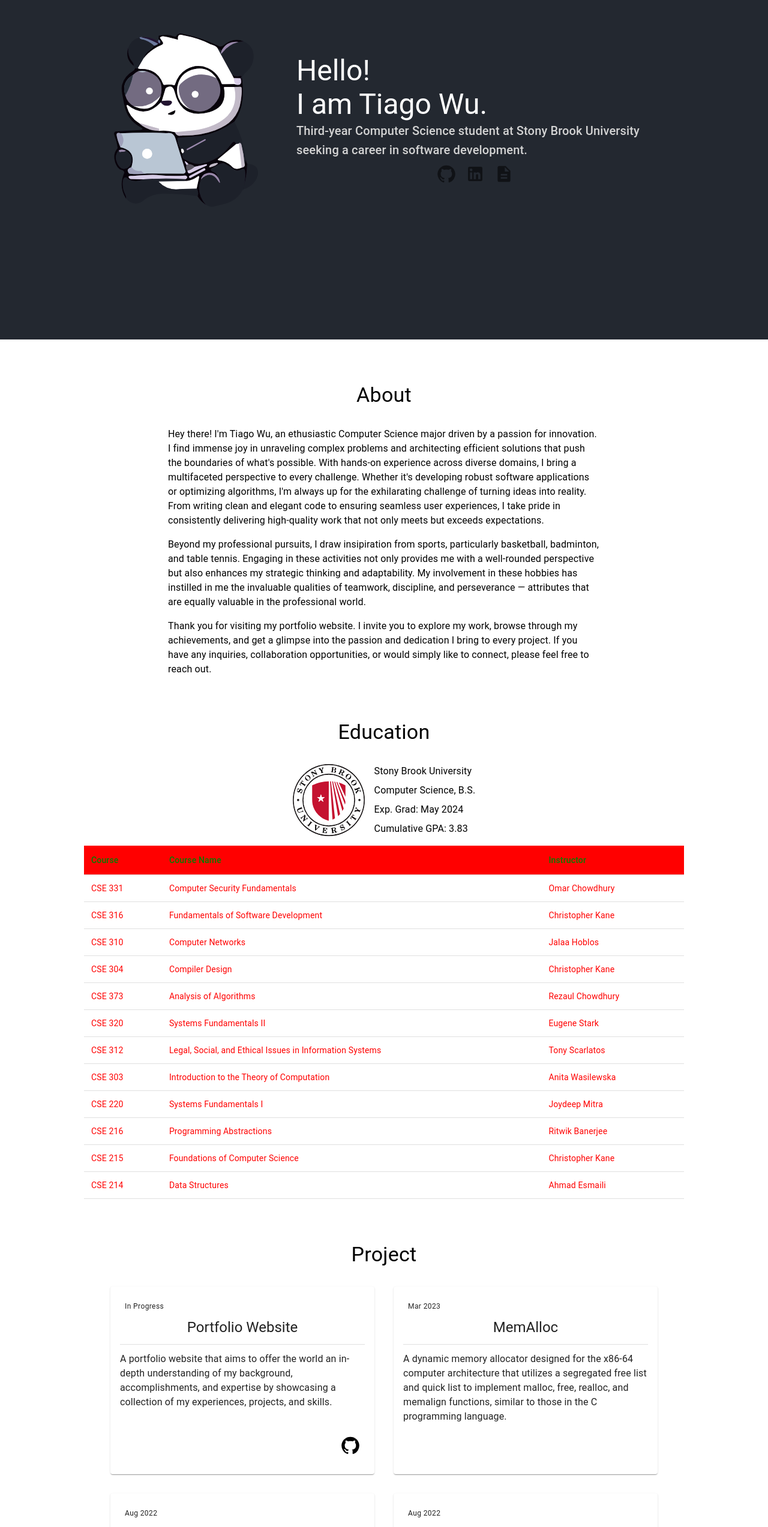
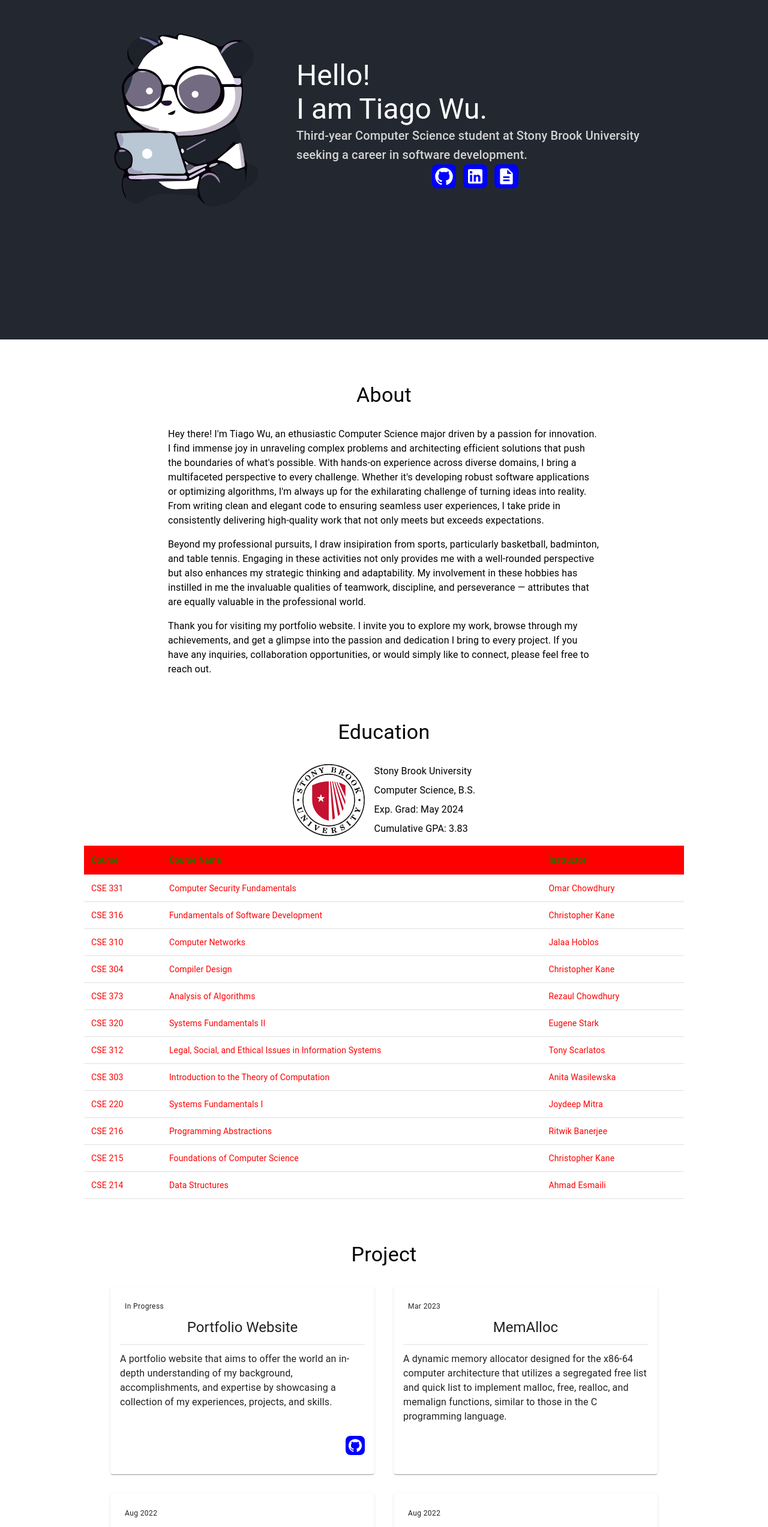
Before and after one commit to tiagowu/portfolio-website, a React (Create React App) app: page / in a window 1280 px wide. Shown: the part 234-2780 px from the top of the page at 60% size. Built offline with nearby package versions, Linux system fonts and the light colour scheme; no server answers; some icons are missing.

Commit message:
Refactor code to use LinkButton component for buttons with redirection links

```diff
--- a/src/components/Header.jsx
+++ b/src/components/Header.jsx
@@ -1,7 +1,8 @@
 import NavBar from "./NavBar";
+import LinkButton from "./LinkButton";
 import { ReactComponent as Panda } from "../assets/Panda.svg";
 
-import { Box, Container, IconButton, Typography } from "@mui/material";
+import { Box, Container, Typography } from "@mui/material";
 import GitHubIcon from "@mui/icons-material/GitHub";
 import LinkedInIcon from "@mui/icons-material/LinkedIn";
 import ResumeIcon from "@mui/icons-material/Description";
@@ -27,22 +28,10 @@ const Header = () => {
           <Typography sx={{ typography: { xs: "h6" }, color: "lightgray" }}>
             Third-year Computer Science student at Stony Brook University seeking a career in software development.
           </Typography>
-          <Box display="flex" justifyContent="center" alignItems="center" flexDirection="row">
-            <a href="https://www.github.com/tiagowu" target="_blank" rel="noopener noreferrer">
-              <IconButton disableRipple>
-                <GitHubIcon sx={{ fontSize: "32px" }} />
-              </IconButton>
-            </a>
-            <a href="https://www.linkedin.com/in/tiago-wu/" target="_blank" rel="noopener noreferrer">
-              <IconButton disableRipple>
-                <LinkedInIcon sx={{ fontSize: "32px" }} />
-              </IconButton>
-            </a>
-            <a href="" target="_blank" rel="noopener noreferrer">
-              <IconButton disableRipple>
-                <ResumeIcon sx={{ fontSize: "32px" }} />
-              </IconButton>
-            </a>
+          <Box display="flex" justifyContent="center" alignItems="center" flexDirection="row" gap="12px">
+            <LinkButton link="https://www.github.com/tiagowu" icon={GitHubIcon} iconProps={{ fontSize: "32px" }} />
+            <LinkButton link="https://www.linkedin.com/in/tiago-wu/" icon={LinkedInIcon} iconProps={{ fontSize: "32px" }} />
+            <LinkButton link="https://www.linkedin.com/in/tiago-wu/" icon={ResumeIcon} iconProps={{ fontSize: "32px" }} />
           </Box>
         </Box>
       </Box>
--- /dev/null
+++ b/src/components/LinkButton.jsx
@@ -0,0 +1,15 @@
+import React from "react";
+
+import { IconButton } from "@mui/material";
+
+const LinkButton = ({ link, icon: IconComponent, iconProps }) => {
+  return (
+    <a href={link} target="_blank" rel="noopener noreferrer" style={{ height: "32px" }}>
+      <IconButton disableRipple sx={{ backgroundColor: "blue", color: "white", borderRadius: "8px", padding: "4px" }}>
+        <IconComponent sx={{ fontSize: iconProps.fontSize }} />
+      </IconButton>
+    </a>
+  );
+};
+
+export default LinkButton;
--- a/src/components/Projects.jsx
+++ b/src/components/Projects.jsx
@@ -1,7 +1,9 @@
+import LinkButton from "./LinkButton";
+
 import { projectsData } from "../data/ProjectsData";
 import { iconsData } from "../data/IconsData";
 
-import { Box, Card, CardContent, Container, Divider, Grid, IconButton, Typography } from "@mui/material";
+import { Box, Card, CardContent, Container, Divider, Grid, Typography } from "@mui/material";
 import GitHubIcon from "@mui/icons-material/GitHub";
 import DemoIcon from "@mui/icons-material/OpenInNew";
 
@@ -40,21 +42,9 @@ const Projects = () => {
                       )
                     )}
                   </Box>
-                  <Box sx={{ display: "flex", flexDirection: "row", alignItems: "center" }}>
-                    {project.githubLink && (
-                      <a href={project.githubLink} target="_blank" rel="noopener noreferrer">
-                        <IconButton disableRipple sx={{ color: "black" }}>
-                          <GitHubIcon sx={{ fontSize: "32px" }} />
-                        </IconButton>
-                      </a>
-                    )}
-                    {project.demoLink && (
-                      <a href={project.demoLink} target="_blank" rel="noopener noreferrer">
-                        <IconButton disableRipple sx={{ color: "black" }}>
-                          <DemoIcon sx={{ fontSize: "32px" }} />
-                        </IconButton>
-                      </a>
-                    )}
+                  <Box sx={{ display: "flex", flexDirection: "row", alignItems: "center", gap: "8px" }}>
+                    {project.githubLink && <LinkButton link={project.githubLink} icon={GitHubIcon} iconProps={{ fontSize: "24px" }} />}
+                    {project.demoLink && <LinkButton link={project.demoLink} icon={DemoIcon} iconProps={{ fontSize: "24px" }} />}
                   </Box>
                 </Box>
               </CardContent>
```
